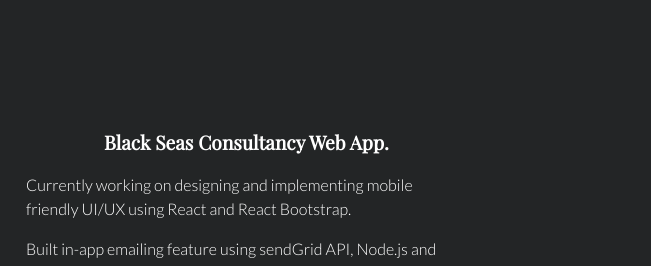
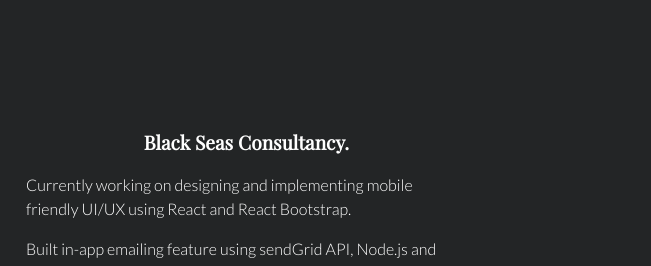
Before and after one commit to mvangin/portfolio_refactored, a website: page index.html in a window 1280 px wide. Shown: the part 1500-1766 px from the top of the page, 629-1280 px from the left. Drawn offline with nearby package versions, Linux system fonts and the light colour scheme; some packages are replaced by stand-ins of ours; a script that the page names is missing.

Commit message:
update text

```diff
--- a/index.html
+++ b/index.html
@@ -176,7 +176,7 @@
 											class="text-center project-title d-none d-md-block"
 										>
 											<b>
-												Black Seas Consultancy Web App.
+												Black Seas Consultancy.
 											</b>
 										</div>
 
```
Also changed, not shown: 2 other files.
